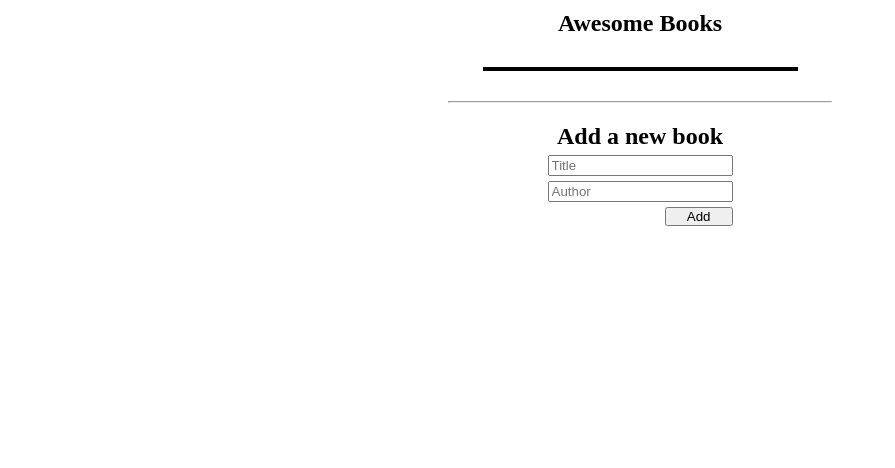
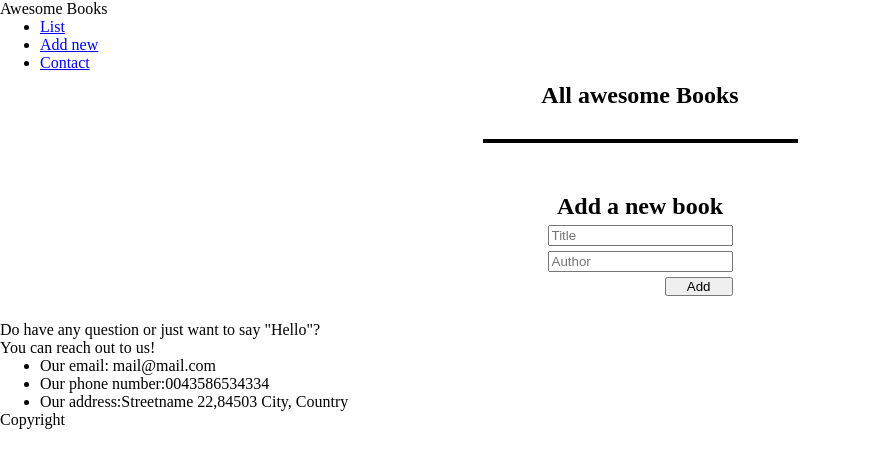
Before and after one commit to adelphinsucasa/Awesome-Books, a website: page index.html in a window 1280 px wide. Shown: the whole page, without its empty margins (0-895 px from the left). Drawn offline with Linux system fonts and the light colour scheme.

Commit message:
Add html sections

```diff
--- a/index.html
+++ b/index.html
@@ -8,31 +8,46 @@
     <title>Awesome Books By Jose Delphin</title>
   </head>
   <body>
-    <main>
     <header>
-        <nav></nav>
+      <nav>
+        <p>Awesome Books</p>
+        <ul>
+          <li><a id="list" href="#">List</a></li>
+          <li><a id="" href="#">Add new</a></li>
+          <li><a id="" href="#">Contact</a></li>
+        </ul>
+      </nav>
     </header>
 
-      <section>
-        <div class="mainBooksContainer">
-          <h1>Awesome Books</h1>
+    <main>
+      <section class="bookList">
+        <div class="booksContainer">
+          <h1>All awesome Books</h1>
           <div id="bookListContainer" class="bookList">
             <ul id="ulBookList" class="bookList"></ul>
           </div>
         </div>
+      </section>
 
-        <hr>
-        <div class="formContainer">
+      <section class="addBook">
         <h1>Add a new book</h1>
         <form id="addBookForm">
           <input type="text" name="title" id="title" placeholder="Title" />
           <input type="text" name="author" id="author" placeholder="Author" />
-            <input id="btnAdd" type="submit" value="Add" />
+          <input class="btnAdd" id="btnAdd" type="submit" value="Add" />
         </form>
-        </div>
       </section>
 
-      <footer></footer>
+      <section class="contact">
+        <p>Do have any question or just want to say "Hello"?<br />You can reach out to us!</p>
+        <ul>
+          <li>Our email: mail@mail.com</li>
+          <li>Our phone number:0043586534334</li>
+          <li>Our address:Streetname 22,84503 City, Country</li>
+        </ul>
+      </section>
+
+      <footer>Copyright</footer>
     </main>
 
     <script src="script.js"></script>
--- a/script.js
+++ b/script.js
@@ -47,7 +47,7 @@ window.addEventListener('load', () => {
 
   let aux = '';
   for (let i = 0; i < newBooksCollection.getBooks().length; i += 1) {
-    aux += `<li>
+    aux += `<li class='bookList'>
                 <p>"${newBooksCollection.getBooks()[i].title}" by ${newBooksCollection.getBooks()[i].author}</p>
                 <button class="btnRemove" id="btnRemove${i} type="button">Remove</button>
             </li>`;
--- a/style.css
+++ b/style.css
@@ -3,14 +3,14 @@
   margin: 0;
 }
 
-.mainBooksContainer {
+section.bookList div.booksContainer {
   display: flex;
   flex-direction: column;
   align-items: center;
   margin-top: 10px;
 }
 
-div.bookList {
+section.bookList div.booksContainer div.bookList {
   display: flex;
   flex-direction: column;
   margin: 30px 20px;
@@ -20,12 +20,12 @@ div.bookList {
   min-width: 315px;
 }
 
-ul.bookList {
+section.bookList div.booksContainer div.bookList ul.bookList {
   list-style: none;
   padding: 0;
 }
 
-div.bookList li {
+section.bookList div.booksContainer div.bookList ul.bookList li.bookList {
   width: 100%;
   display: flex;
   justify-content: space-between;
@@ -33,34 +33,29 @@ div.bookList li {
   padding: 10px 20px;
 }
 
-div.bookList li:nth-child(odd) {
+div.bookList li.bookList:nth-child(odd) {
   background-color: #e6ebeb;
 }
 
-div.bookList li:nth-child(even) {
+div.bookList li.bookList:nth-child(even) {
   background-color: #fff;
 }
 
-hr {
-  width: 30%;
-  margin: 0 auto;
-}
-
-.formContainer {
+section.addBook {
   display: flex;
   flex-direction: column;
   align-items: center;
   margin: 20px 0;
 }
 
-.formContainer form {
+section.addBook form {
   display: flex;
   flex-direction: column;
   padding: 5px;
   gap: 5px;
 }
 
-#btnAdd {
+section.addBook form .btnAdd {
   align-self: flex-end;
   padding: 0 20px;
 }
```
Lines whose indentation alone changed are shown as unchanged.
